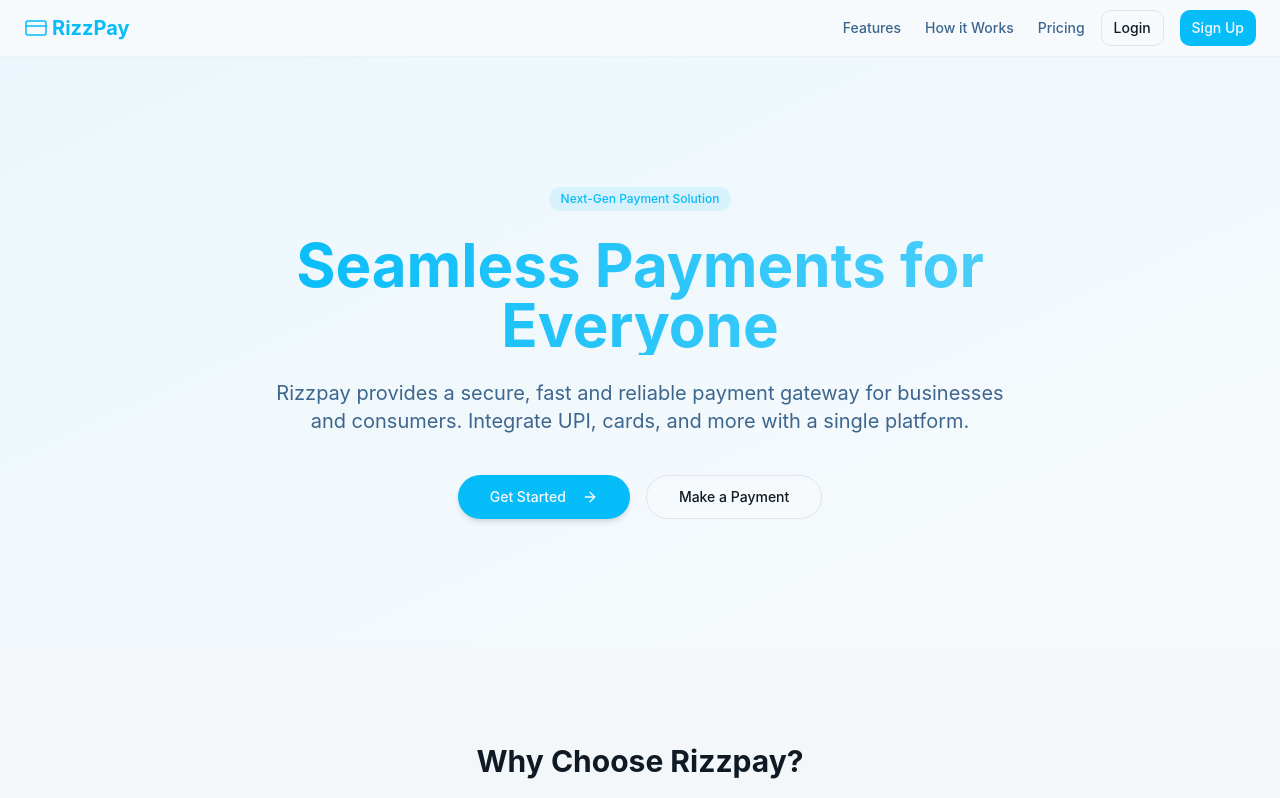
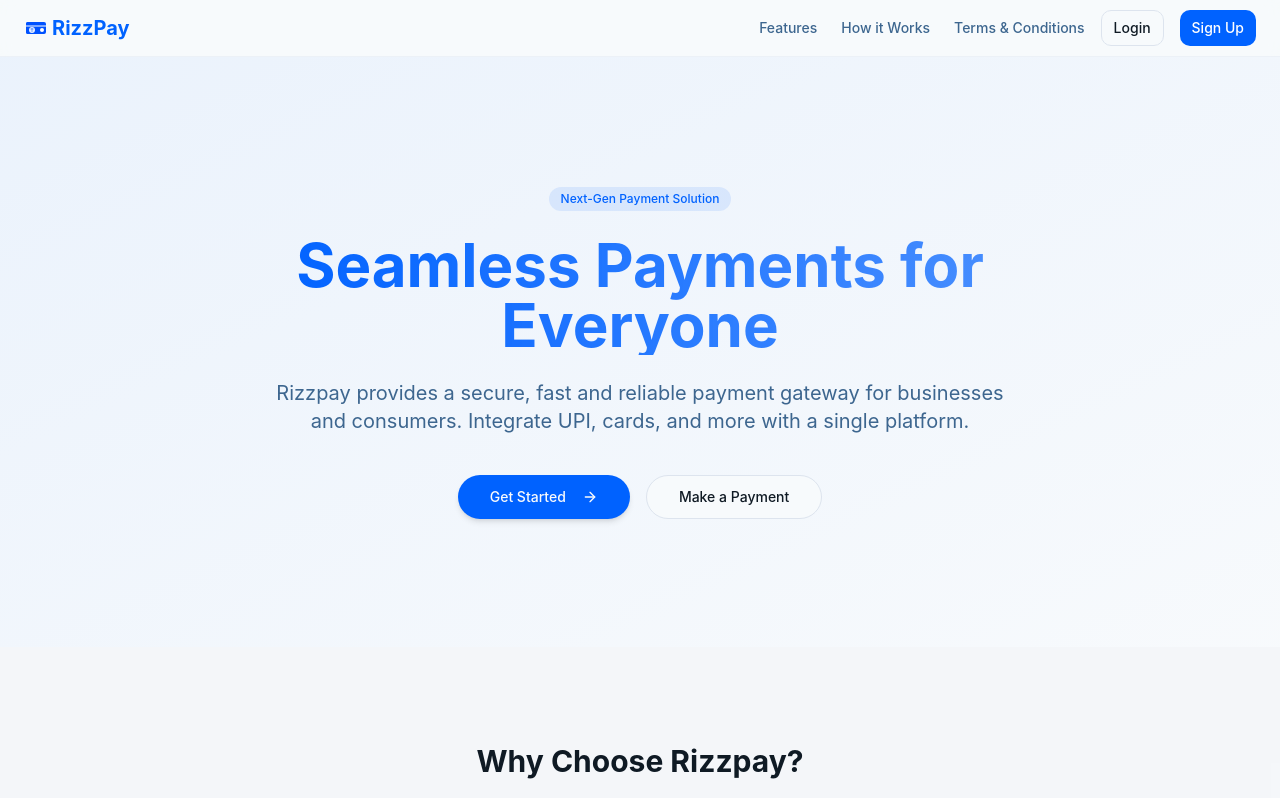
Before and after one commit to salihaasim/rizzpay-gateway, a React (Vite) app: page / in a window 1280 px wide. Shown: the top 798 px of the page. Built offline with nearby package versions, Linux system fonts and the light colour scheme.

Commit message:
Refactor: Update branding, add terms and conditions page
- Updated the logo and branding to reflect the new "Rizzpay" name and Coinbase colour scheme.
- Added a terms and conditions page with content from the provided document.
- Implemented a modern money logo animation.

```diff
--- a/src/App.tsx
+++ b/src/App.tsx
@@ -1,4 +1,3 @@
-
 import React, { useEffect, memo, Suspense, useState } from 'react';
 import { BrowserRouter as Router, Routes, Route, Navigate } from 'react-router-dom';
 import Index from './pages/Index';
@@ -8,6 +7,7 @@ import Layout from './components/Layout';
 
 // Directly import WalletPage to avoid lazy loading issue
 import WalletPage from './pages/WalletPage';
+import TermsAndConditions from './pages/TermsAndConditions';
 
 // Lazy load other components to improve initial load time
 const Dashboard = React.lazy(() => import('./pages/Dashboard'));
@@ -57,6 +57,7 @@ const App = () => {
           {/* Public routes */}
           <Route path="/" element={<Index />} />
           <Route path="/auth" element={<Auth />} />
+          <Route path="/terms" element={<TermsAndConditions />} />
 
           {/* Protected routes with Layout */}
           <Route path="/dashboard/*" element={
@@ -69,7 +70,6 @@ const App = () => {
               <Layout><Transactions /></Layout>
             </ProtectedRoute>
           } />
-          {/* Directly use WalletPage instead of lazy loading it */}
           <Route path="/wallet" element={
             <ProtectedRoute>
               <Layout><WalletPage /></Layout>
--- a/src/components/landing/Footer.tsx
+++ b/src/components/landing/Footer.tsx
@@ -10,19 +10,19 @@ const Footer = () => {
         <div className="flex flex-col md:flex-row justify-between items-center">
           <div className="flex items-center mb-4 md:mb-0">
             <img src={logoSvg} alt="RizzPay Logo" className="h-8 w-8 mr-2" />
-            <span className="font-bold text-xl bg-gradient-to-br from-primary to-[#33C3F0] bg-clip-text text-transparent">
+            <span className="font-bold text-xl bg-gradient-to-br from-primary to-primary/70 bg-clip-text text-transparent">
               RizzPay
             </span>
           </div>
 
           <div className="flex gap-8">
-            <a href="#" className="text-sm text-muted-foreground hover:text-[#33C3F0] transition-colors">
+            <Link to="/terms" className="text-sm text-muted-foreground hover:text-primary transition-colors">
+              Terms & Conditions
+            </Link>
+            <a href="#" className="text-sm text-muted-foreground hover:text-primary transition-colors">
               Privacy Policy
             </a>
-            <a href="#" className="text-sm text-muted-foreground hover:text-[#33C3F0] transition-colors">
-              Terms of Service
-            </a>
-            <a href="#" className="text-sm text-muted-foreground hover:text-[#33C3F0] transition-colors">
+            <a href="#" className="text-sm text-muted-foreground hover:text-primary transition-colors">
               Contact Us
             </a>
           </div>
--- a/src/components/landing/LandingNavbar.tsx
+++ b/src/components/landing/LandingNavbar.tsx
@@ -3,6 +3,7 @@ import React from 'react';
 import { Link } from 'react-router-dom';
 import { Button } from "@/components/ui/button";
 import { CreditCard } from "lucide-react";
+import logoSvg from '../../assets/logo.svg';
 
 const LandingNavbar = () => {
   return (
@@ -13,10 +14,7 @@ const LandingNavbar = () => {
             to="/"
             className="font-semibold text-xl text-primary flex items-center gap-1"
           >
-            <CreditCard
-              className="h-6 w-6"
-              strokeWidth={1.5}
-            />
+            <img src={logoSvg} alt="RizzPay Logo" className="h-6 w-6" />
             <span className="font-bold">RizzPay</span>
           </Link>
         </div>
@@ -29,8 +27,8 @@ const LandingNavbar = () => {
             <Link to="#how-it-works" className="text-sm font-medium text-muted-foreground hover:text-primary transition-colors">
               How it Works
             </Link>
-            <Link to="#pricing" className="text-sm font-medium text-muted-foreground hover:text-primary transition-colors">
-              Pricing
+            <Link to="/terms" className="text-sm font-medium text-muted-foreground hover:text-primary transition-colors">
+              Terms & Conditions
             </Link>
           </nav>
 
@@ -41,7 +39,7 @@ const LandingNavbar = () => {
           </Link>
 
           <Link to="/auth">
-            <Button size="sm">
+            <Button size="sm" className="bg-primary text-white hover:bg-primary/90">
               Sign Up
             </Button>
           </Link>
--- a/src/index.css
+++ b/src/index.css
@@ -1,4 +1,3 @@
-
 @tailwind base;
 @tailwind components;
 @tailwind utilities;
@@ -14,35 +13,35 @@
     --popover: 0 0% 100%;
     --popover-foreground: 210 40% 10%;
 
-    --primary: 195 95% 50%;
+    --primary: 217 100% 50%;
     --primary-foreground: 210 40% 98%;
 
-    --secondary: 195 30% 96%;
+    --secondary: 217 30% 96%;
     --secondary-foreground: 210 40% 10%;
 
     --muted: 210 40% 96%;
     --muted-foreground: 210 40% 40%;
 
-    --accent: 195 95% 97%;
-    --accent-foreground: 195 95% 40%;
+    --accent: 217 95% 97%;
+    --accent-foreground: 217 95% 40%;
 
     --destructive: 0 84% 60%;
     --destructive-foreground: 210 40% 98%;
 
     --border: 214 32% 90%;
     --input: 214 32% 90%;
-    --ring: 195 95% 50%;
+    --ring: 217 100% 50%;
 
     --radius: 0.75rem;
 
-    --sidebar-background: 195 35% 15%;
+    --sidebar-background: 217 35% 15%;
     --sidebar-foreground: 210 40% 98%;
-    --sidebar-primary: 195 95% 50%;
+    --sidebar-primary: 217 100% 50%;
     --sidebar-primary-foreground: 210 40% 98%;
-    --sidebar-accent: 195 30% 25%;
+    --sidebar-accent: 217 30% 25%;
     --sidebar-accent-foreground: 210 40% 98%;
-    --sidebar-border: 195 30% 20%;
-    --sidebar-ring: 195 95% 50%;
+    --sidebar-border: 217 30% 20%;
+    --sidebar-ring: 217 100% 50%;
 
     /* Admin specific colors */
     --admin-accent: 280 70% 60%;
@@ -61,7 +60,7 @@
     --popover: 210 40% 5%;
     --popover-foreground: 210 40% 98%;
 
-    --primary: 195 95% 50%;
+    --primary: 217 100% 50%;
     --primary-foreground: 210 40% 98%;
 
     --secondary: 210 40% 12%;
@@ -70,7 +69,7 @@
     --muted: 210 40% 12%;
     --muted-foreground: 210 40% 60%;
 
-    --accent: 195 30% 20%;
+    --accent: 217 30% 20%;
     --accent-foreground: 210 40% 98%;
 
     --destructive: 0 62% 30%;
@@ -78,16 +77,16 @@
 
     --border: 210 40% 12%;
     --input: 210 40% 12%;
-    --ring: 195 95% 50%;
+    --ring: 217 100% 50%;
 
-    --sidebar-background: 195 30% 10%;
+    --sidebar-background: 217 30% 10%;
     --sidebar-foreground: 210 40% 98%;
-    --sidebar-primary: 195 95% 50%;
+    --sidebar-primary: 217 100% 50%;
     --sidebar-primary-foreground: 210 40% 98%;
-    --sidebar-accent: 195 25% 15%;
+    --sidebar-accent: 217 25% 15%;
     --sidebar-accent-foreground: 210 40% 98%;
-    --sidebar-border: 195 25% 15%;
-    --sidebar-ring: 195 95% 50%;
+    --sidebar-border: 217 25% 15%;
+    --sidebar-ring: 217 100% 50%;
 
     /* Admin specific colors */
     --admin-accent: 280 70% 60%;
@@ -195,13 +194,25 @@
     @apply text-muted-foreground;
   }
 
-  /* Aqua blue button variants */
-  .btn-aqua {
-    @apply bg-aqua text-white hover:bg-aqua-dark;
+  /* Coinbase blue button variants */
+  .btn-coinbase {
+    @apply bg-primary text-white hover:bg-primary/90;
   }
 
-  .btn-aqua-outline {
-    @apply border border-aqua text-aqua hover:bg-aqua hover:text-white;
+  .btn-coinbase-outline {
+    @apply border border-primary text-primary hover:bg-primary hover:text-white;
+  }
+
+  /* Logo animation */
+  @keyframes coinSpin {
+    0% { transform: translateY(0); }
+    50% { transform: translateY(-3px); }
+    100% { transform: translateY(0); }
+  }
+
+  .coin-animation {
+    animation: coinSpin 3s ease-in-out infinite;
+    transform-origin: center;
   }
 
   /* Animation classes */
--- /dev/null
+++ b/src/pages/TermsAndConditions.tsx
@@ -0,0 +1,166 @@
+
+import React from 'react';
+import { ScrollArea } from "@/components/ui/scroll-area";
+import { Separator } from "@/components/ui/separator";
+import { Link } from 'react-router-dom';
+import { ArrowLeft } from 'lucide-react';
+
+const TermsAndConditions = () => {
+  return (
+    <div className="min-h-screen bg-background">
+      <div className="container px-4 py-10 mx-auto max-w-4xl">
+        <div className="mb-8">
+          <Link to="/" className="inline-flex items-center text-sm text-muted-foreground hover:text-primary transition-colors">
+            <ArrowLeft className="mr-2 h-4 w-4" />
+            Back to Home
+          </Link>
+        </div>
+
+        <h1 className="text-3xl font-bold mb-6">Terms and Conditions</h1>
+        <Separator className="mb-6" />
+
+        <ScrollArea className="h-[70vh] rounded-md border p-6 bg-card">
+          <div className="space-y-6">
+            <section>
+              <h2 className="text-xl font-semibold mb-3">Introduction to Terms & Conditions</h2>
+              <p className="text-muted-foreground">
+                Welcome to RizzPay. These Terms and Conditions govern your use of our website and services.
+                By accessing or using our website and services, you agree to be bound by these Terms and Conditions.
+                If you do not agree with any part of these terms, please refrain from using our website and services.
+              </p>
+            </section>
+
+            <Separator />
+
+            <section>
+              <h2 className="text-xl font-semibold mb-3">Proprietary Rights</h2>
+              <p className="text-muted-foreground">
+                All content, logos, trademarks, and intellectual property displayed on the RizzPay website
+                are the property of RizzPay or its licensors. You are prohibited from using, copying,
+                reproducing, modifying, or distributing any of the proprietary content without prior
+                written permission from RizzPay.
+              </p>
+            </section>
+
+            <Separator />
+
+            <section>
+              <h2 className="text-xl font-semibold mb-3">Usage of the Website and Use of Services by the User</h2>
+              <div className="space-y-2 text-muted-foreground">
+                <p>a. You are responsible for providing accurate and up-to-date information during the registration process.</p>
+                <p>b. You agree not to use the RizzPay website and services for any illegal or unauthorized purposes.</p>
+                <p>c. You are solely responsible for maintaining the confidentiality of your account credentials and for all activities that occur under your account.</p>
+                <p>d. You agree to comply with all applicable laws, regulations, and card association rules while using our services.</p>
+              </div>
+            </section>
+
+            <Separator />
+
+            <section>
+              <h2 className="text-xl font-semibold mb-3">Payment</h2>
+              <div className="space-y-2 text-muted-foreground">
+                <p>a. By using RizzPay, you authorize us to facilitate the processing of payments on your behalf.</p>
+                <p>b. We may charge fees for the use of our services, which will be clearly communicated to you. You are responsible for paying all applicable fees associated with your use of the services.</p>
+              </div>
+            </section>
+
+            <Separator />
+
+            <section>
+              <h2 className="text-xl font-semibold mb-3">Privacy Policy</h2>
+              <p className="text-muted-foreground">
+                Your use of RizzPay is subject to our Privacy Policy, which outlines how we collect, use, and protect your personal information.
+                By using our website and services, you agree to our Privacy Policy.
+              </p>
+            </section>
+
+            <Separator />
+
+            <section>
+              <h2 className="text-xl font-semibold mb-3">Third-Party Links/Offers</h2>
+              <p className="text-muted-foreground">
+                RizzPay may contain links to third-party websites or services. These links are provided for your convenience.
+                We do not endorse or assume any responsibility for the content, accuracy, or privacy practices of third-party websites.
+                Use third-party websites at your own risk.
+              </p>
+            </section>
+
+            <Separator />
+
+            <section>
+              <h2 className="text-xl font-semibold mb-3">Our Partners</h2>
+              <p className="text-muted-foreground">
+                We may collaborate with third-party service providers or partners to enhance our services.
+                However, we are not responsible for the acts or omissions of our partners.
+                Any interactions or transactions with our partners are solely between you and the partner.
+              </p>
+            </section>
+
+            <Separator />
+
+            <section>
+              <h2 className="text-xl font-semibold mb-3">Disclaimer of Warranty</h2>
+              <p className="text-muted-foreground">
+                RizzPay provides its services "as is" and makes no warranties or representations regarding the accuracy,
+                reliability, or completeness of the information or services provided. We disclaim all warranties,
+                whether express or implied, including but not limited to warranties of merchantability,
+                fitness for a particular purpose, and non-infringement.
+              </p>
+            </section>
+
+            <Separator />
+
+            <section>
+              <h2 className="text-xl font-semibold mb-3">Limitation of Liability</h2>
+              <p className="text-muted-foreground">
+                In no event shall RizzPay be liable for any direct, indirect, incidental, special, consequential,
+                or punitive damages arising out of or in connection with your use of the website or services.
+                This limitation applies to any damages caused by errors, omissions, interruptions, delays, viruses,
+                loss of data, or any other performance failure.
+              </p>
+            </section>
+
+            <Separator />
+
+            <section>
+              <h2 className="text-xl font-semibold mb-3">Indemnity</h2>
+              <p className="text-muted-foreground">
+                You agree to indemnify and hold harmless RizzPay, its affiliates, partners, employees,
+                and agents from any claims, liabilities, damages, losses, costs, or expenses (including attorney fees)
+                arising out of or related to your use of the website or services, violation of these Terms and Conditions,
+                or infringement of any rights of a third party.
+              </p>
+            </section>
+
+            <Separator />
+
+            <section>
+              <h2 className="text-xl font-semibold mb-3">Prohibited Products and Services</h2>
+              <p className="text-muted-foreground mb-2">
+                The use of RizzPay's services for certain products or services may be prohibited or restricted by law,
+                card network rules, or RizzPay's policies. Users are responsible for ensuring that their use of the
+                payment gateway services complies with all applicable laws and regulations. RizzPay reserves the right
+                to refuse or restrict services for any product or service that violates these restrictions.
+              </p>
+              <p className="text-muted-foreground mb-2">
+                Users agree not to use RizzPay's services for the following prohibited activities:
+              </p>
+              <div className="space-y-1 text-muted-foreground">
+                <p>a. Illegal or fraudulent activities.</p>
+                <p>b. Sale or promotion of counterfeit or unauthorized goods.</p>
+                <p>c. Adult content or services.</p>
+                <p>d. Gambling, betting, or lottery activities.</p>
+                <p>e. Weapons, firearms, or ammunition.</p>
+                <p>f. Drugs, narcotics, or substances regulated by law.</p>
+                <p>g. Hate speech, discriminatory content, or illegal propaganda.</p>
+                <p>h. Any activity that violates applicable laws, regulations, or card network rules.</p>
+              </div>
+            </section>
+          </div>
+        </ScrollArea>
+      </div>
+    </div>
+  );
+};
+
+export default TermsAndConditions;
--- a/tailwind.config.ts
+++ b/tailwind.config.ts
@@ -1,4 +1,3 @@
-
 import type { Config } from "tailwindcss";
 
 export default {
@@ -66,10 +65,10 @@ export default {
 					border: 'hsl(var(--sidebar-border))',
 					ring: 'hsl(var(--sidebar-ring))'
 				},
-				aqua: {
-					DEFAULT: '#0EA5E9',
-					light: '#33C3F0',
-					dark: '#0C8BBF'
+				coinbase: {
+					DEFAULT: '#0052FF',
+					light: '#0052FF90',
+					dark: '#0045DB'
 				}
 			},
 			borderRadius: {
```
Also changed, not shown: src/styles/rizzpay-ui.ts (+19 -19 lines), src/assets/logo.svg.
